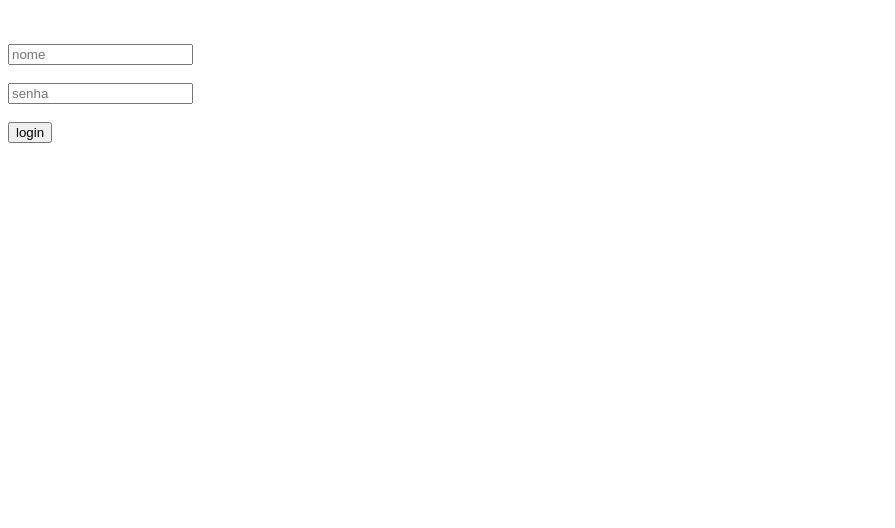
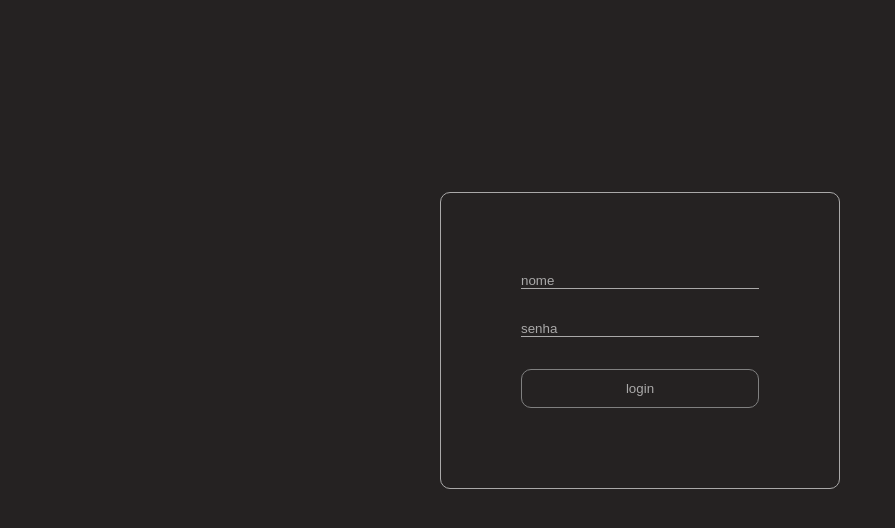
Before and after one commit to UzielMoreira2000/appLoja, a plain HTML site: page pages/login.html in a window 1280 px wide. Shown: the whole page, without its empty margins (0-895 px from the left). Drawn offline with Linux system fonts and the light colour scheme.

```diff
--- /dev/null
+++ b/pages/login.css
@@ -0,0 +1,49 @@
+
+*{
+    color: aliceblue;
+    box-sizing: border-box;
+    padding: 0;
+    margin: 0;
+    --text-cor: rgb(170, 169, 169);
+    --bg-cor: rgb(37, 34, 34);
+}
+
+body,
+input,
+button{
+    background-color: var(--bg-cor);
+}
+
+main{
+    justify-content: center;
+    display: flex;
+}
+
+section{
+    display: flex;
+    flex-direction: column;
+    margin-top: 15%;
+    border: solid 1px var(--text-cor);
+    width: 25em;
+    padding: 5rem;
+    gap: 2rem;
+    border-radius:  10px;
+}
+
+input{
+    border: none;
+    border-bottom: 1px solid;
+    border-color: var(--text-cor);
+}
+
+button{
+    color: var(--text-cor);
+    border-radius:  10px;
+    outline: none;
+    border: solid 1px gray;
+    padding: 0.7rem 2rem 0.7rem 2rem;
+}
+
+::placeholder{
+    color: var(--text-cor);
+}
--- a/pages/login.html
+++ b/pages/login.html
@@ -4,19 +4,21 @@
     <meta charset="UTF-8">
     <meta name="viewport" content="width=device-width, initial-scale=1.0">
     <title>Login Page</title>
+
+    <link rel="stylesheet" href="login.css">
+
     <script src="../scripts/usuario/auth.js" defer></script>
     <script src="../scripts/usuario/inAuth.js" defer></script>
 </head>
 
 <body>
-    <br>
-    <br>
-    <input id="nameLogin" type="text" placeholder="nome">
-    <br>
-    <br>
-    <input id="senhaLogin" type="text" placeholder="senha">
-    <br>
-    <br>
-    <button onclick="postDataLogin()">login</button>
+    <main>
+        <section>
+            <input id="nameLogin" type="text" placeholder="nome">
+            <input id="senhaLogin" type="text" placeholder="senha">
+            <button onclick="postDataLogin()">login</button>
+        </section>
+    </main>
+
 </body>
 </html>
--- a/scripts/usuario/auth.js
+++ b/scripts/usuario/auth.js
@@ -25,7 +25,7 @@
         password: password,
         data: data_Time()
     }))
-    checkAuth()
+    // checkAuth()
 }
 
 
--- a/scripts/usuario/inAuth.js
+++ b/scripts/usuario/inAuth.js
@@ -7,7 +7,7 @@
         userNow.innerHTML = `Ola ${getAuth.user}!`
     }
 }
-userNow()
+// userNow()
 
 function data_Time(){
     const data = new Date()
--- a/styleComponentes/usuario.css
+++ b/styleComponentes/usuario.css
@@ -1,6 +1,6 @@
 
 .usuario{
-    --cor-texto: rgb(255, 0, 25);
+    --cor-texto: rgb(174, 40, 171);
     margin-top: 1rem;
 
     i{
```
Also changed, not shown: AppLoja.html (+1 -1 lines).
